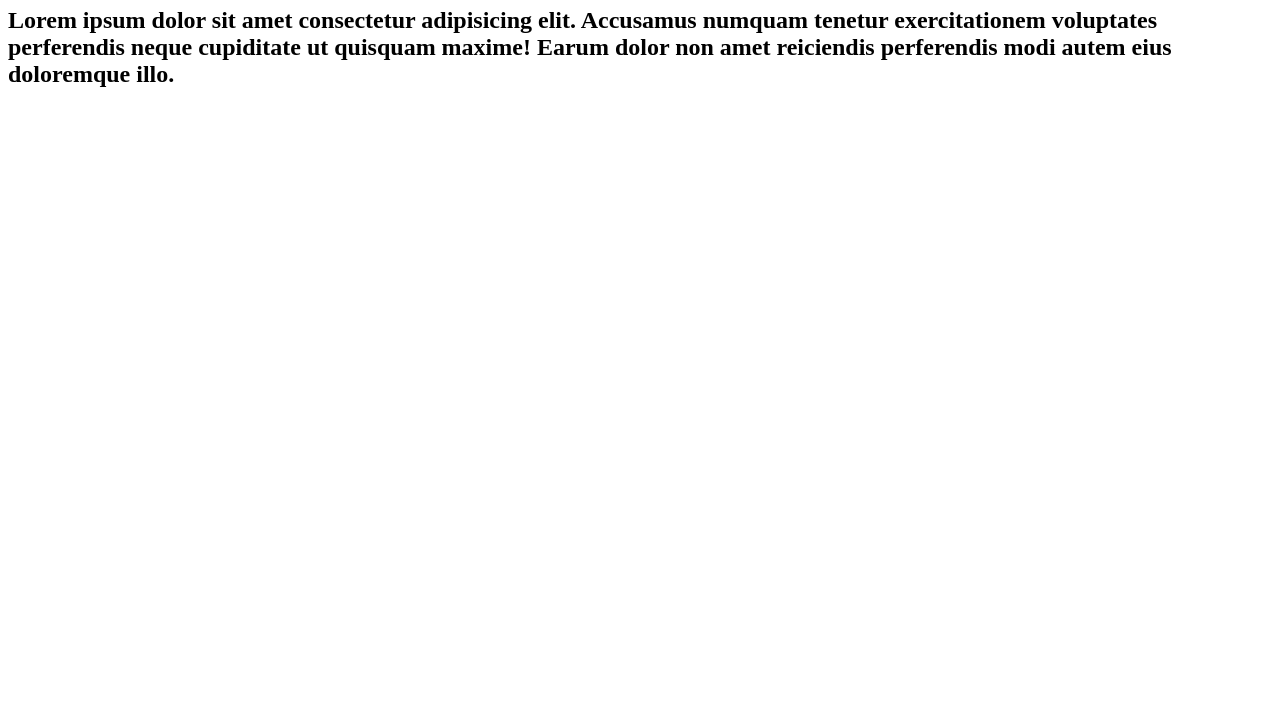
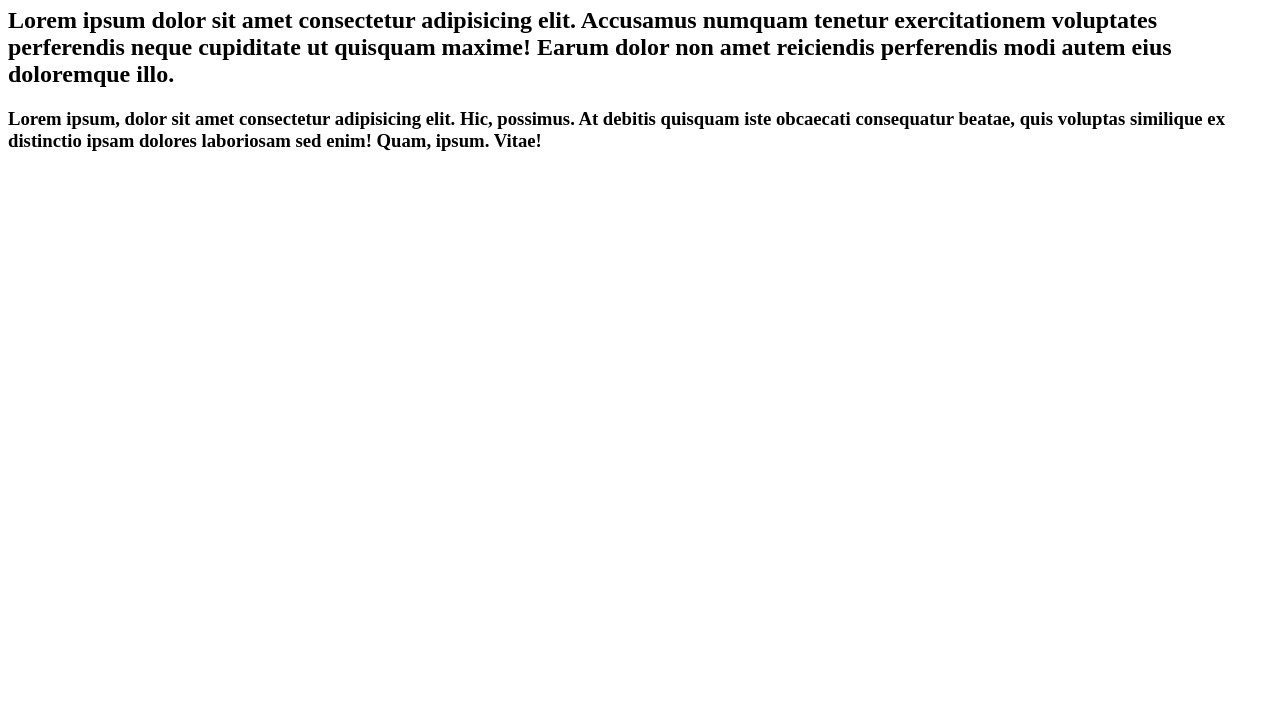
Before and after one commit to TMD2809/Git-101, a plain HTML site: page index.html in a window 1280 px wide. Shown: the part 73-800 px from the top of the page. Drawn offline with Linux system fonts and the light colour scheme.

Commit message:
third commit

```diff
--- a/index.html
+++ b/index.html
@@ -14,5 +14,11 @@
       maxime! Earum dolor non amet reiciendis perferendis modi autem eius
       doloremque illo.
     </h2>
+    <h3>
+      Lorem ipsum, dolor sit amet consectetur adipisicing elit. Hic, possimus.
+      At debitis quisquam iste obcaecati consequatur beatae, quis voluptas
+      similique ex distinctio ipsam dolores laboriosam sed enim! Quam, ipsum.
+      Vitae!
+    </h3>
   </body>
 </html>
```
